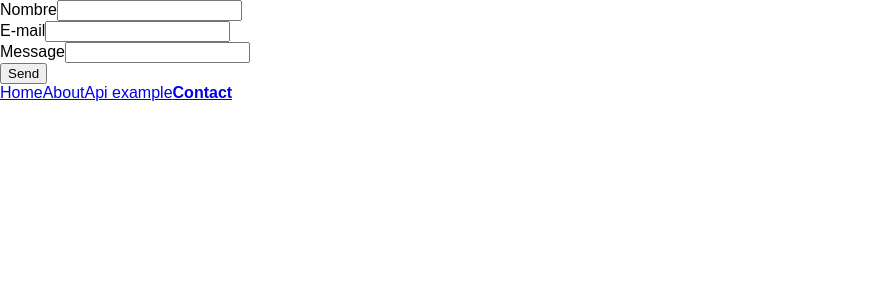
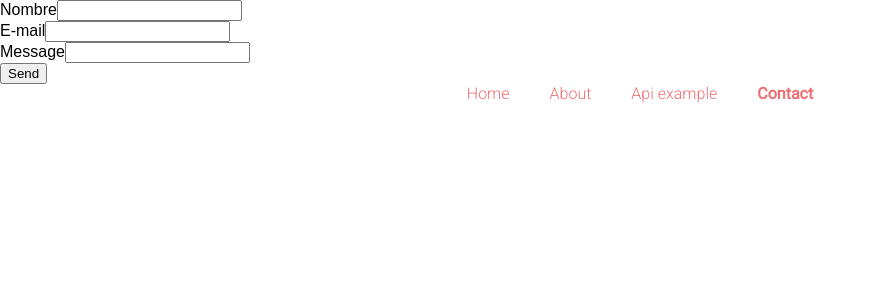
Before and after one commit to florlafuente/react-101, a React (Create React App) app: page /contact in a window 1280 px wide. Shown: the top 300 px of the page, without its empty margins (0-877 px from the left). Built offline with nearby package versions, Linux system fonts and the light colour scheme.

Commit message:
Add menu styles

```diff
--- a/src/components/Menu/index.css
+++ b/src/components/Menu/index.css
@@ -0,0 +1,5 @@
+.menu-container {
+  width: 100%;
+  display: flex;
+  justify-content: center;
+}
--- a/src/components/Menu/index.js
+++ b/src/components/Menu/index.js
@@ -1,6 +1,6 @@
 import React, { Component } from 'react'
 import MenuItem from '../MenuItem'
-
+import './index.css'
 
 export default class extends Component {
   constructor(props){
@@ -26,7 +26,7 @@ export default class extends Component {
   }
   render() {
     return (
-      <nav>
+      <nav className='menu-container'>
         {this.links.map((link, i) => (
           <MenuItem
             path={link.path}
--- /dev/null
+++ b/src/components/MenuItem/index.css
@@ -0,0 +1,16 @@
+.menu-item {
+  margin: 0 20px;
+  font-size: 16px;
+  font-family: 'Roboto', sans-serif;
+  font-weight: 300;
+  color: #ee6e73;
+  text-decoration: none;
+}
+
+.menu-item:hover {
+  font-weight: bold;
+}
+
+.menu-item-active {
+  font-weight: bold;
+}
--- a/src/components/MenuItem/index.js
+++ b/src/components/MenuItem/index.js
@@ -1,10 +1,12 @@
 import React from 'react'
 import { NavLink } from 'react-router-dom'
+import './index.css'
 
 export default ({ path, name }) => (
     <NavLink
       exact
       to={path}
+      className='menu-item'
       activeClassName='menu-item-active'>
       {name}
     </NavLink>
--- a/src/index.css
+++ b/src/index.css
@@ -3,7 +3,3 @@ body {
   padding: 0;
   font-family: sans-serif;
 }
-
-.menu-item-active {
-  font-weight: bold;
-}
```
